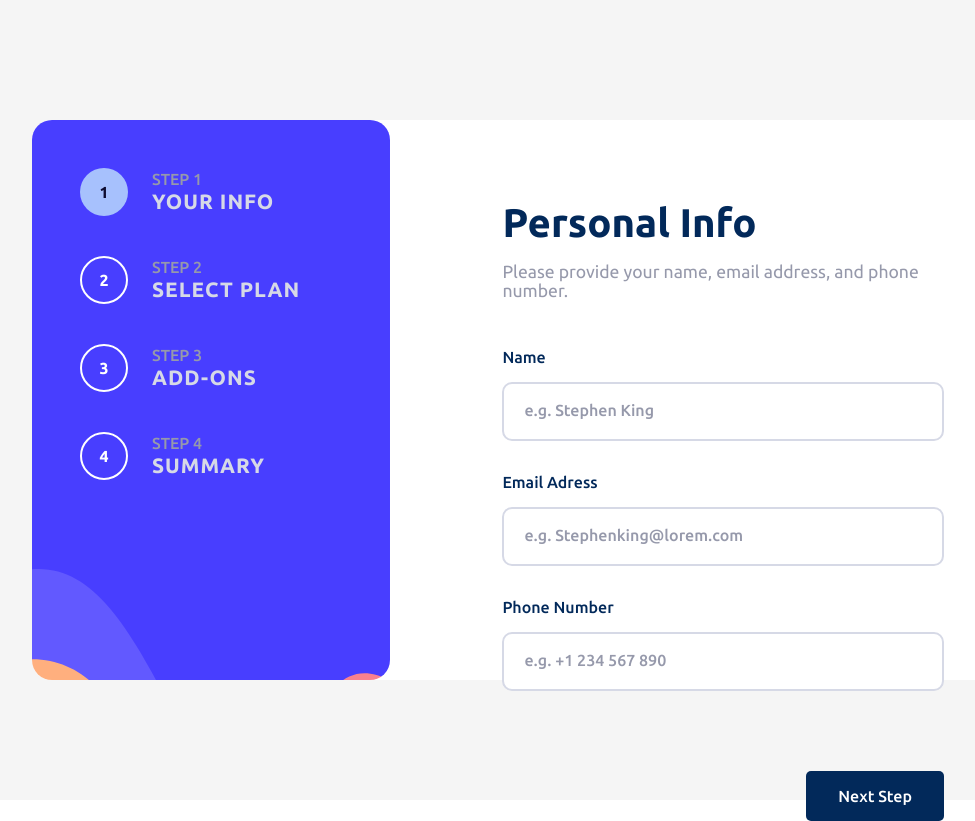
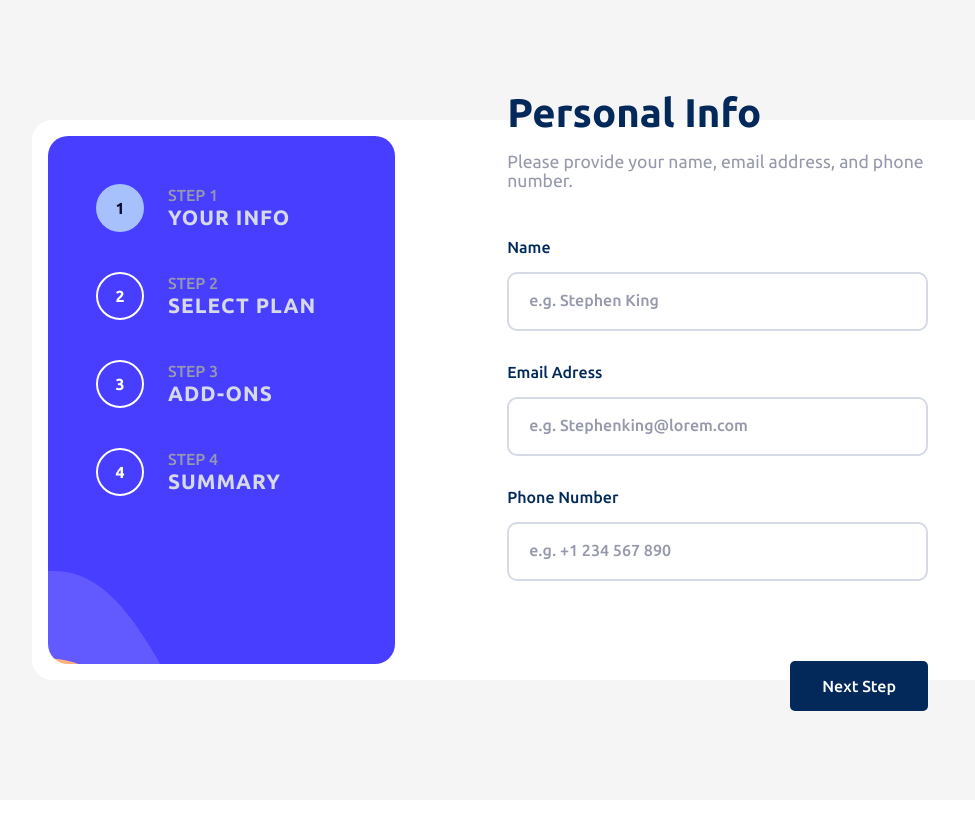
Before and after one commit to kaya70875/multi-step-form-react, a React (Vite) app in the folder multi-step-form/: page / in a window 1280 px wide. Shown: the whole page, without its empty margins (96-1071 px from the left). After the commit the page ends 800 px from the top, so only its background shows below. Built offline with nearby package versions, Linux system fonts and the light colour scheme.

Commit message:
adding padding to main wrapper

```diff
--- a/multi-step-form/src/App.css
+++ b/multi-step-form/src/App.css
@@ -10,8 +10,10 @@
 
 .form-wrapper {
     display: flex;
+    align-items: center;
     width: 80%;
     height: 70%;
     background-color: var(--white);
     border-radius: 20px;
+    padding: 1em;
 }
```
